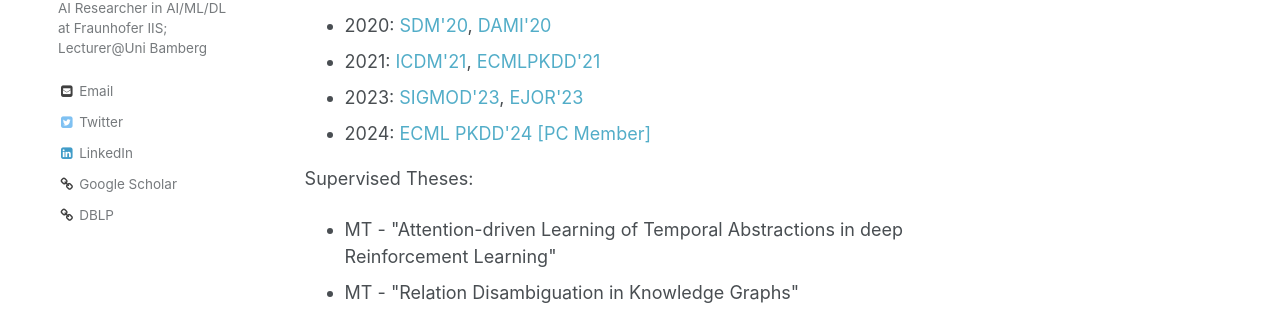
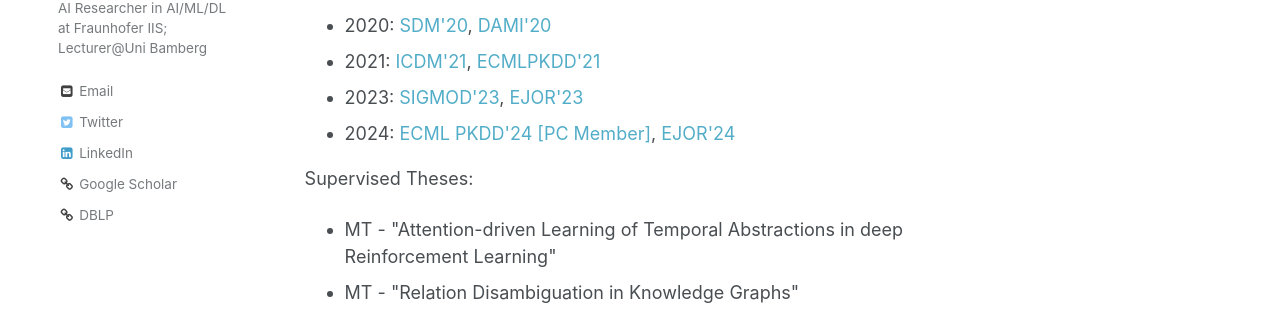
Before and after one commit to christianmaxmike/christianmaxmike.github.io, a Jekyll site: the page built from _pages/about.md, in a window 1280 px wide and 900 px high, scrolled down 892 px. Shown: the part 244-560 px from the top of the window. Built offline with Jekyll 4.4.1, drawn with Linux system fonts in a browser that asks for light colours.

Commit message:
Update about.md

```diff
--- a/_pages/about.md
+++ b/_pages/about.md
@@ -58,7 +58,7 @@ Peer reviewed for conferences in ...
 	<li>2020: <a href="https://www.siam.org/conferences/cm/conference/sdm20">SDM'20</a>, <a href="https://csit2020.org/dami/index.html">DAMI'20</a></li>
 	<li>2021: <a href="https://icdm2021.auckland.ac.nz">ICDM'21</a>, <a href="https://2021.ecmlpkdd.org">ECMLPKDD'21</a></li>
 	<li>2023: <a href="https://2023.sigmod.org/">SIGMOD'23</a>, <a href="https://www.sciencedirect.com/journal/european-journal-of-operational-research">EJOR'23</a></li>
-	<li>2024: <a href="https://ecmlpkdd.org/2024/">ECML PKDD'24 [PC Member]</a></li>
+	<li>2024: <a href="https://ecmlpkdd.org/2024/">ECML PKDD'24 [PC Member]</a>, <a href="https://www.sciencedirect.com/journal/european-journal-of-operational-research">EJOR'24</a></li>
 </ul>
 
 Supervised Theses:
```
